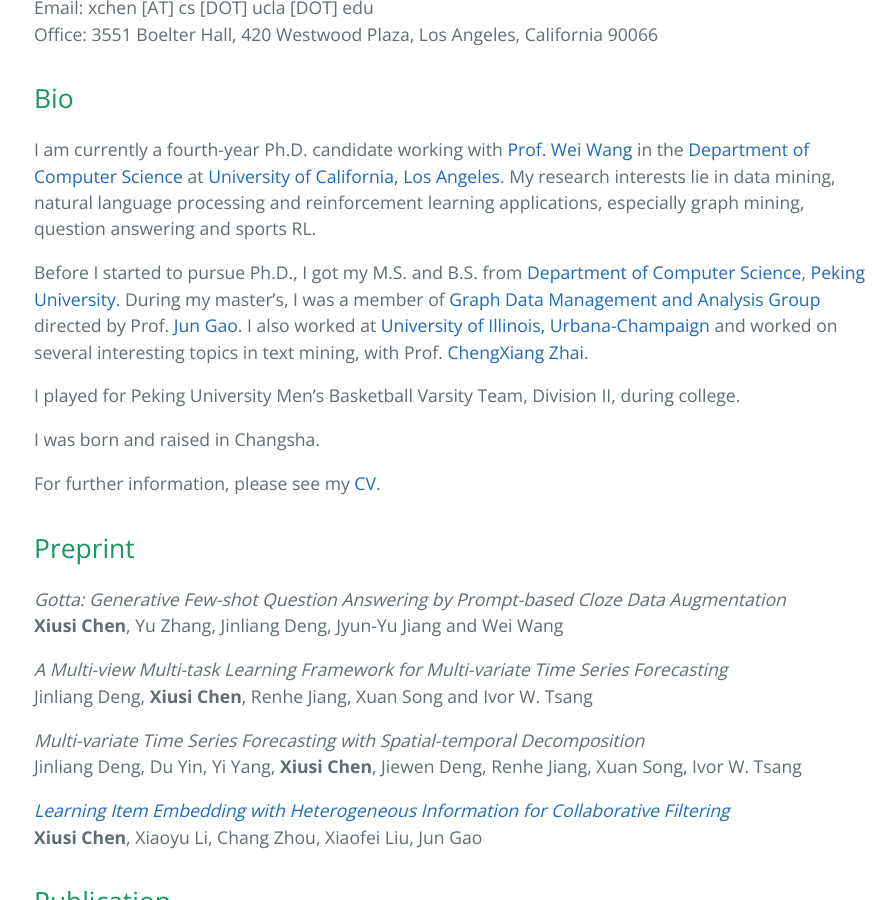
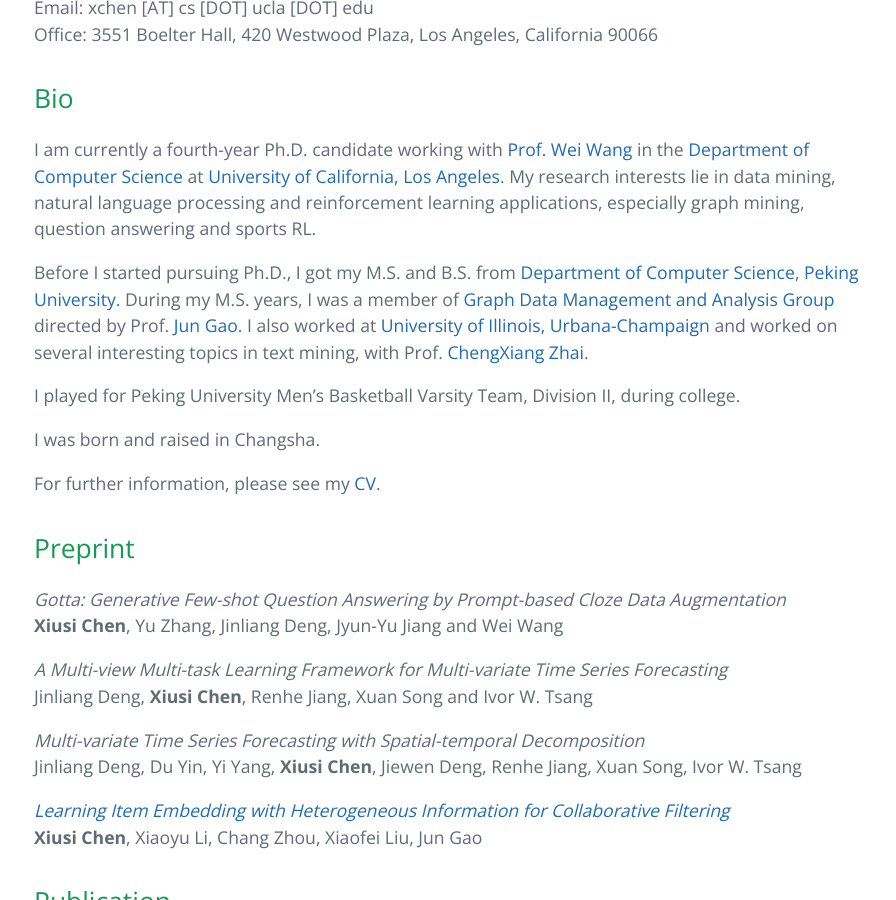
Before and after one commit to xiusic/xiusic.github.io, a Jekyll site: the page built from index.md, in a window 1280 px wide and 900 px high, scrolled down 828 px. Shown: the whole window, without its empty margins (190-1086 px from the left). Built offline with Jekyll 4.4.1, drawn with Linux system fonts in a browser that asks for light colours; our own code applies the rules of GitHub Pages for plain Markdown files.

Commit message:
Update index.md

```diff
--- a/index.md
+++ b/index.md
@@ -36,7 +36,7 @@ Office: 3551 Boelter Hall, 420 Westwood Plaza, Los Angeles, California 90066
 ## Bio
 I am currently a fourth-year Ph.D. candidate working with [Prof. Wei Wang](http://web.cs.ucla.edu/~weiwang/) in the [Department of Computer Science](https://www.cs.ucla.edu/) at  [University of California, Los Angeles](http://www.ucla.edu/). My research interests lie in data mining, natural language processing and reinforcement learning applications, especially graph mining, question answering and sports RL.
 
-Before I started to pursue Ph.D., I got my M.S. and B.S. from [Department of Computer Science](https://cs.pku.edu.cn/), [Peking University](https://english.pku.edu.cn/). During my master's, I was a member of [Graph Data Management and Analysis Group]() directed by Prof. [Jun Gao](http://eecs.pku.edu.cn/teaching/inservice/search/Detail/?ID=1817). I also worked at [University of Illinois, Urbana-Champaign](http://www.cs.uiuc.edu/) and worked on several interesting topics in text mining, with Prof. [ChengXiang Zhai](http://czhai.cs.illinois.edu/).
+Before I started pursuing Ph.D., I got my M.S. and B.S. from [Department of Computer Science](https://cs.pku.edu.cn/), [Peking University](https://english.pku.edu.cn/). During my M.S. years, I was a member of [Graph Data Management and Analysis Group]() directed by Prof. [Jun Gao](http://eecs.pku.edu.cn/teaching/inservice/search/Detail/?ID=1817). I also worked at [University of Illinois, Urbana-Champaign](http://www.cs.uiuc.edu/) and worked on several interesting topics in text mining, with Prof. [ChengXiang Zhai](http://czhai.cs.illinois.edu/).
 
 I played for Peking University Men's Basketball Varsity Team, Division II, during college.
 
```
